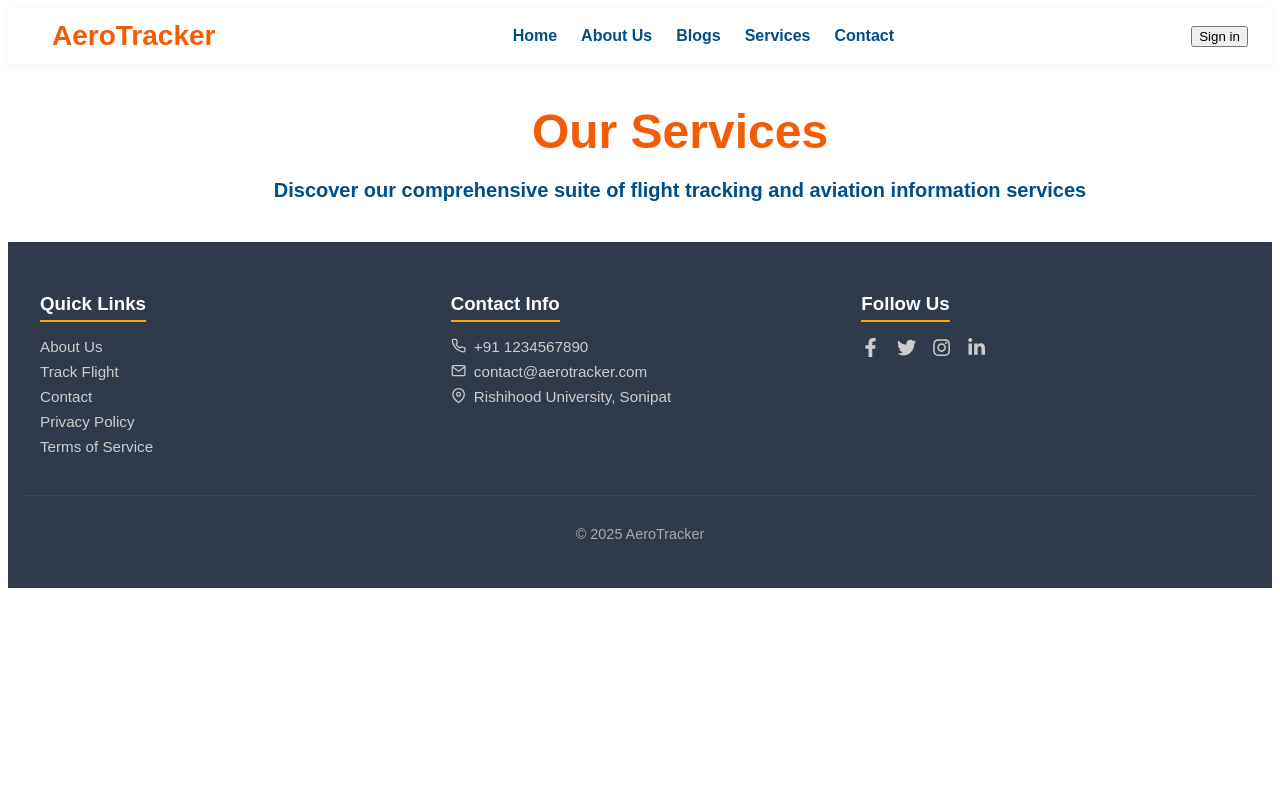
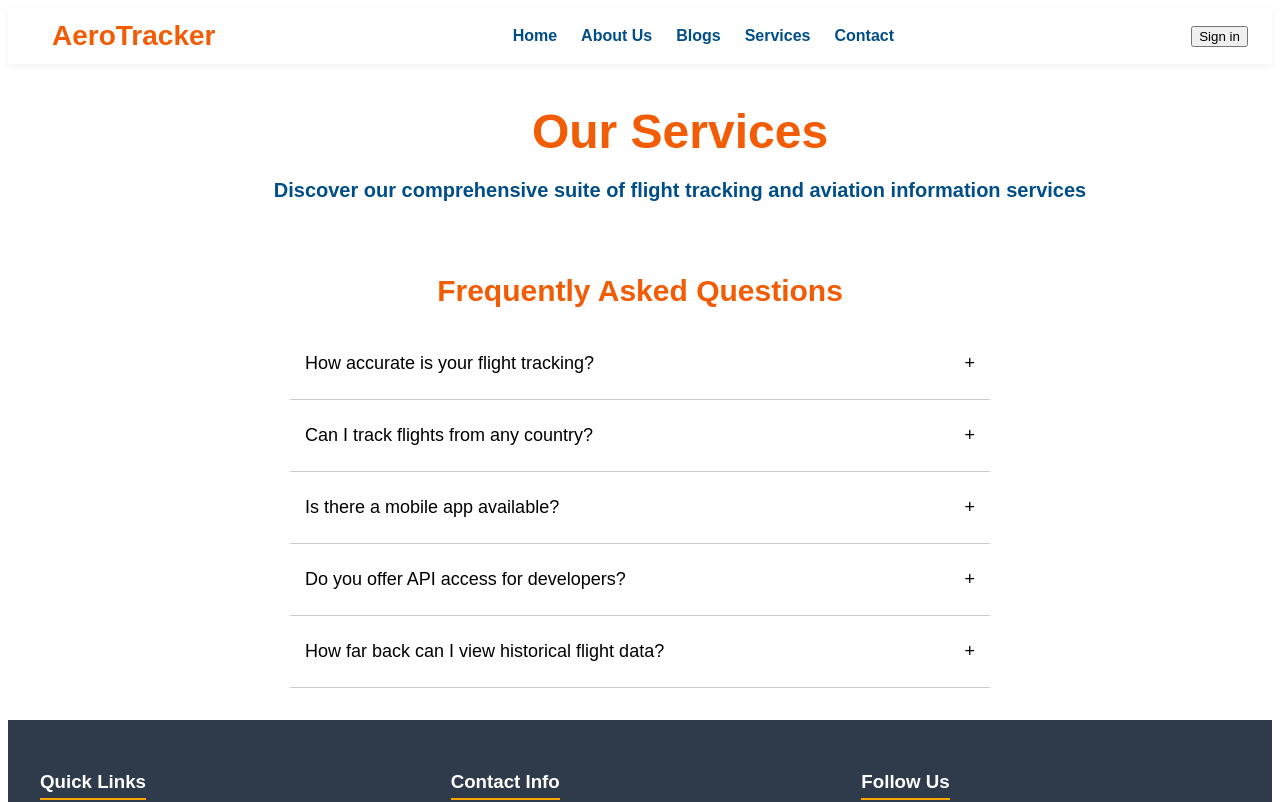
Before and after one commit to Tanisha800/Flight-Tracker-, a React (Vite) app: page /services in a window 1280 px wide. Shown: the top 802 px of the page. Built offline with nearby package versions, Linux system fonts and the light colour scheme; no server answers.

Commit message:
FAQ section added

```diff
--- /dev/null
+++ b/src/components/FAQsection/FAQsection.css
@@ -0,0 +1,33 @@
+.faq-section {
+    max-width: 700px;
+    margin: 2rem auto;
+    font-family: sans-serif;
+  }
+
+  .faq-title {
+    text-align: center;
+    font-size: 30px;
+    margin-bottom: 20px;
+    color: #F25C04;
+  }
+
+  .faq-item {
+    border-bottom: 1px solid #ccc;
+    padding: 15px;
+    cursor: pointer;
+  }
+
+  .faq-question {
+    display: flex;
+    justify-content: space-between;
+    margin-bottom: 10px;
+    margin-top: 10px;
+    font-size: large;
+
+  }
+
+  .faq-answer {
+    margin-top: 15px;
+    color: #555;
+    margin-bottom: 10px;
+  }
--- /dev/null
+++ b/src/components/FAQsection/FAQsection.jsx
@@ -0,0 +1,52 @@
+import React, { useState } from 'react';
+import './FAQsection.css';
+
+const faqdata = [
+  {
+    question: "How accurate is your flight tracking?",
+    answer: "Our flight tracking is updated in real time using multiple data sources, offering industry-leading accuracy."
+  },
+  {
+    question: "Can I track flights from any country?",
+    answer: "Yes, our platform supports global flight tracking across all countries."
+  },
+  {
+    question: "Is there a mobile app available?",
+    answer: "Yes, you can download our app from the iOS App Store and Google Play Store."
+  },
+  {
+    question: "Do you offer API access for developers?",
+    answer: "Yes, we offer robust API access for developers with real-time and historical data."
+  },
+  {
+    question: "How far back can I view historical flight data?",
+    answer: "You can view flight data dating back up to 12 months."
+  },
+];
+
+const FAQsection = () => {
+  const [activeIndex, setActiveIndex] = useState(null);
+
+  const toggleFAQ = (index) => {
+    setActiveIndex(index === activeIndex ? null : index);
+  };
+
+  return (
+    <div className='faq-section'>
+      <h2 className='faq-title'>Frequently Asked Questions</h2>
+      {faqdata.map((value, index) => (
+        <div className='faq-item' key={index} onClick={() => toggleFAQ(index)}>
+          <div className='faq-question'>
+            <span>{value.question}</span>
+            <span className='faq-icon'>{activeIndex === index ? '-' : '+'}</span>
+          </div>
+          {activeIndex === index && (
+            <div className='faq-answer'>{value.answer}</div>
+          )}
+        </div>
+      ))}
+    </div>
+  );
+};
+
+export default FAQsection;
--- a/src/components/Teamsection/Teamsection.css
+++ b/src/components/Teamsection/Teamsection.css
@@ -1,63 +1,134 @@
+/* Section Wrapper */
 .team-section {
-    text-align: center;
-    padding: 20px 100px;
+  padding: 3rem 1rem;
   background-color: #fff;
-    /* margin: 33.2px 0px 30px; */
-  }
-
-  .section-title {
-    font-size: 60px;
-    font-weight: bold;
-    margin-bottom: 40px;
+  position: relative;
   color: #F25C04;
 }
 
-  /* .team-grid {
-    display: flex;
-    justify-content: space-evenly;
-    flex-wrap: wrap;
-    gap: 30px;
-  } */
+/* Section Heading */
+.section-title {
+  text-align: center;
+  font-size: 3rem;
+  font-weight: bold;
+  margin-bottom: 2rem;
+}
 
-
+/* Scrollable Horizontal Team Grid */
 .team-grid {
   display: flex;
   overflow-x: auto;
-    gap: 20px;
-    padding-bottom: 10px;
-    scrollbar-width: thin;}
-
-  .team-card {
-    background: #f9f9f9;
-    border-radius: 10px;
-    overflow: hidden;
-    width: 400px;
-    box-shadow: 0 4px 8px rgba(0, 0, 0, 0.1);
-    text-align: left;
+  gap: 1rem;
+  scroll-behavior: smooth;
+  padding-bottom: 1rem;
 }
 
+/* Optional: Hide scrollbars for cleaner look */
+.team-grid::-webkit-scrollbar {
+  display: none;
+}
+.team-grid {
+  -ms-overflow-style: none; /* IE and Edge */
+  scrollbar-width: none; /* Firefox */
+}
+
+/* Team Member Card */
+.team-card {
+  min-width: 100%;
+  max-width: 100%;
+  flex: 0 0 auto;
+  background: #fff;
+  border-radius: 8px;
+  box-shadow: 0 2px 8px rgba(0, 0, 0, 0.1);
+  overflow: hidden;
+  display: flex;
+  flex-direction: column;
+  align-items: center;
+  text-align: center;
+}
+
+@media (min-width: 640px) {
+  .team-card {
+    min-width: 48%;
+    max-width: 48%;
+  }
+}
+
+@media (min-width: 768px) {
+  .team-card {
+    min-width: 32%;
+    max-width: 32%;
+  }
+}
+
+/* Team Member Image */
 .team-image {
   width: 100%;
   height: auto;
+  object-fit: cover;
+  aspect-ratio: 1 / 1;
 }
 
+/* Card Content */
 .team-info {
-    padding: 20px;
+  padding: 1rem;
 }
 
 .team-name {
-    font-size: 1.25rem;
   font-weight: bold;
-    margin-bottom: 5px;
+  font-size: 1.125rem;
+  margin-bottom: 0.5rem;
 }
 
 .team-title {
-    font-size: 1rem;
-    color: #666;
-    margin-bottom: 10px;
+  color: black;
+  font-weight: bold;
+  font-size: 0.875rem;
+  margin-bottom: 0.5rem;
 }
 
 .team-description {
-    font-size: 0.95rem;
-    color: #333;
+  color: #666;
+  font-size: 0.875rem;
 }
+
+/* Carousel Navigation Buttons (visible only on medium+ screens) */
+.carousel-prev,
+.carousel-next {
+  display: none;
+}
+
+@media (min-width: 768px) {
+  .carousel-prev,
+  .carousel-next {
+    display: flex;
+    position: absolute;
+    top: 50%;
+    transform: translateY(-50%);
+    background: #fff;
+    border: 1px solid #ccc;
+    border-radius: 50%;
+    width: 40px;
+    height: 40px;
+    align-items: center;
+    justify-content: center;
+    cursor: pointer;
+    font-size: 1.5rem;
+    font-weight: bold;
+    z-index: 10;
+    transition: 0.3s;
+  }
+
+  .carousel-prev:hover,
+  .carousel-next:hover {
+    background: #f0f0f0;
+  }
+
+  .carousel-prev {
+    left: 0;
+  }
+
+  .carousel-next {
+    right: 0;
+  }
+}
--- a/src/components/Teamsection/Teamsection.jsx
+++ b/src/components/Teamsection/Teamsection.jsx
@@ -1,4 +1,4 @@
-import React from 'react'
+import React,{useRef} from 'react'
 import'./Teamsection.css'
 const teamMembers=[
     {
@@ -40,6 +40,15 @@ const teamMembers=[
 
 const Teamsection=()=>{
 
+    const carouselRef = useRef(null);
+
+    const scroll = (direction) => {
+      const container = carouselRef.current;
+      if (!container) return;
+
+      const scrollAmount = container.offsetWidth / 1.5;
+      container.scrollBy({ left: direction === 'left' ? -scrollAmount : scrollAmount, behavior: 'smooth' });
+    };
 
 
     return(
@@ -58,6 +67,8 @@ const Teamsection=()=>{
 
                 ))}
             </div>
+            <button className="carousel-prev" onClick={() => scroll('left')}>‹</button>
+            <button className="carousel-next" onClick={() => scroll('right')}>›</button>
 
 
 
--- a/src/pages/Service.jsx
+++ b/src/pages/Service.jsx
@@ -1,5 +1,6 @@
 import React from 'react'
 import Services from '../components/services/services'
+import FAQsection from '../components/FAQsection/FAQsection'
 
 
 function Service() {
@@ -7,9 +8,11 @@ function Service() {
   return (
     <div>
         <Services/>
+        <FAQsection/>
 
     </div>
   )
 }
 
+
 export default Service
```
Lines whose indentation alone changed are shown as unchanged.
